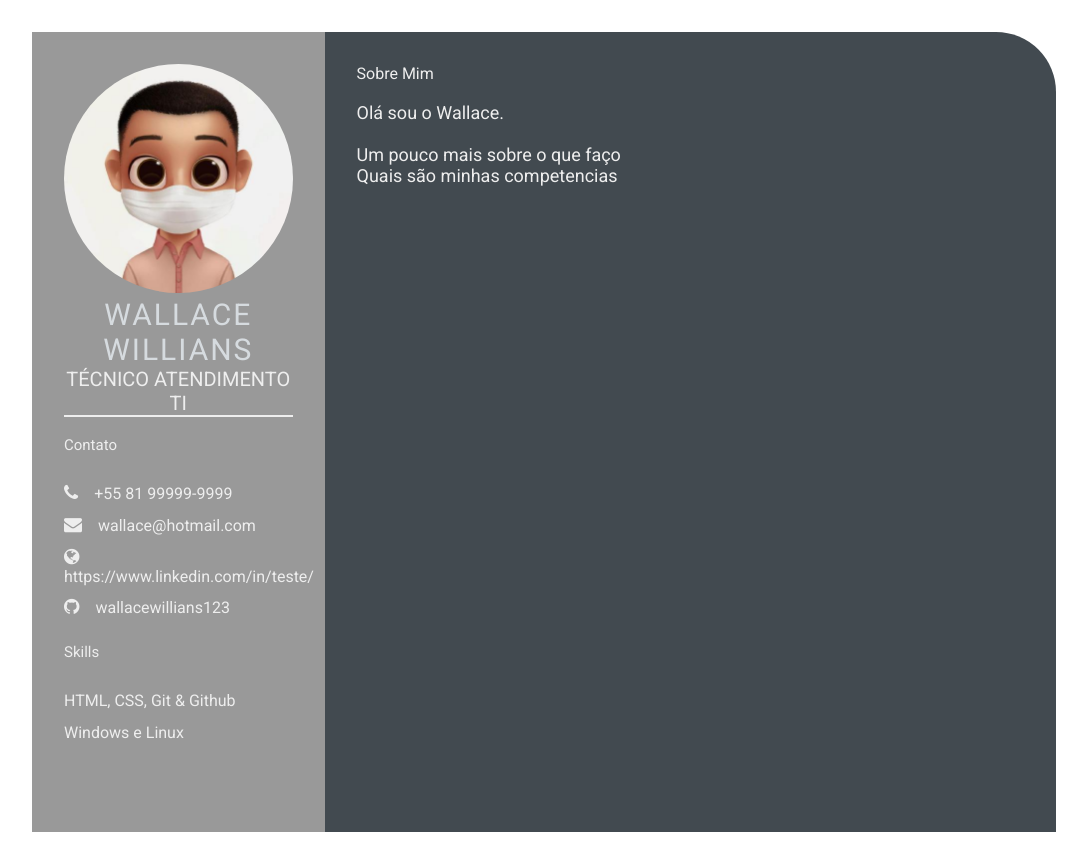
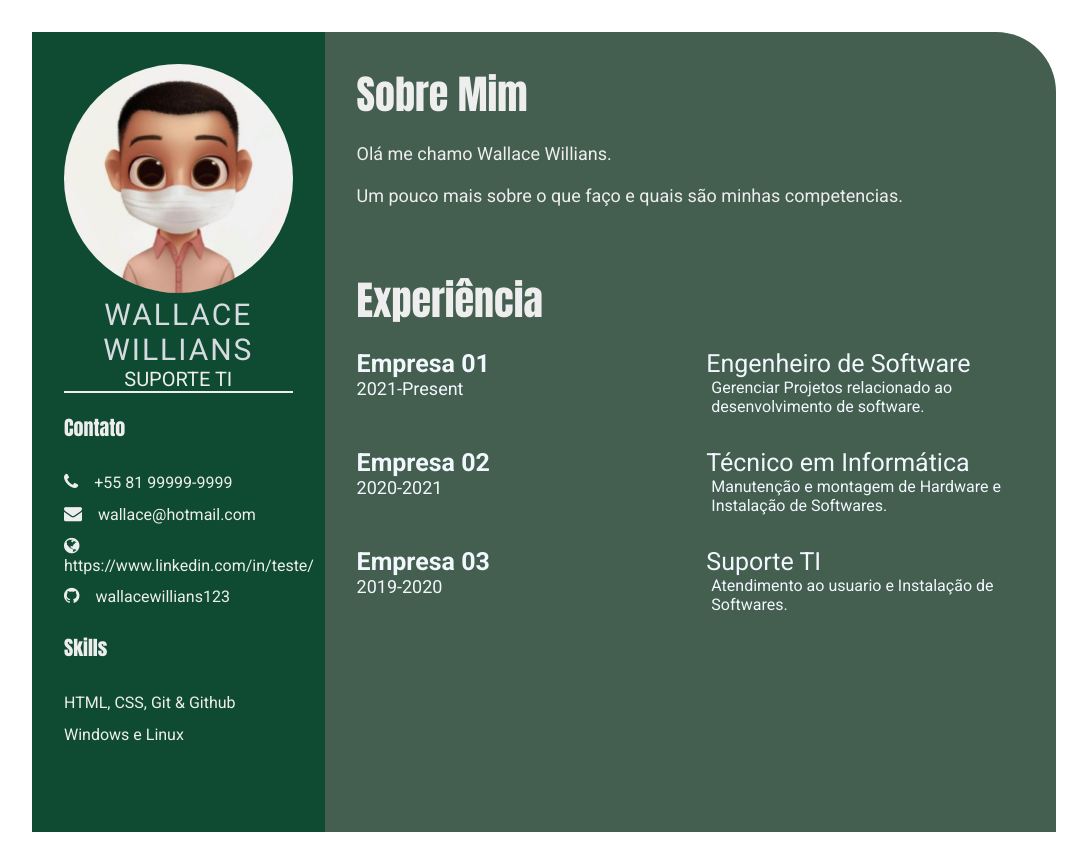
Before and after one commit to wallacewillians/wallacewillians.github.io, a plain HTML site: page index.html in a window 1280 px wide. Shown: the whole page, without its empty margins (96-1183 px from the left). Drawn offline with Linux system fonts and the light colour scheme.

Commit message:
Adicionado fontes HTML e CSS usando Google Font e atualizado documento com Experiencias (#4)
Co-authored-by: WALLACE WILLIANS DA SILVA <wallace.w-silva@SEFAZ.PE.GOV.BR>

```diff
--- a/index.html
+++ b/index.html
@@ -15,6 +15,10 @@
         href="https://fonts.googleapis.com/css2?family=Roboto:ital,wght@0,100;0,300;0,400;0,700;1,100;1,300;1,400;1,700&display=swap"
         rel="stylesheet">
 
+    <link rel="preconnect" href="https://fonts.googleapis.com">
+    <link rel="preconnect" href="https://fonts.gstatic.com" crossorigin>
+    <link href="https://fonts.googleapis.com/css2?family=Anton&display=swap" rel="stylesheet">
+
     <!-- font-awesome -->
     <link rel="stylesheet" href="https://cdnjs.cloudflare.com/ajax/libs/font-awesome/4.7.0/css/font-awesome.min.css">
 
@@ -29,7 +33,7 @@
                 <div class="profile">
                     <img class="profile-image" src="img/profile-image.jpg" alt="Profile Image">
                     <p class="name">Wallace Willians</p>
-                    <p class="profession">Técnico Atendimento TI</p>
+                    <p class="profession">Suporte TI</p>
                 </div>
                 <div class="contact-info"><br>
                     <p class="left-title">Contato</p>
@@ -59,12 +63,53 @@
                 <section class="about gap">
                     <div class="right-title">Sobre Mim</div><br>
                     <p class="about-me-contents">
-                        Olá sou o Wallace.<br>
-                        <br> Um pouco mais sobre o que faço
-                        <br> Quais são minhas competencias
+                        Olá me chamo Wallace Willians.<br>
+                        <br> Um pouco mais sobre o que faço e quais são minhas competencias.
                     </p>
                 </section>
             </div>
+            <section class="experience gap">
+                <div class="right-title">Experiência</div><br>
+                <div class="experience-contents">
+                    <div class="experience-left">
+                        <p class="exp-company-name">Empresa 01</p>
+                        <p class="exp-time-period">2021-Present</p>
+                    </div>
+                    <div class="exp-right">
+                        <p class="exp-position">Engenheiro de Software
+                        <p class="exp-desc">
+                            Gerenciar Projetos relacionado ao desenvolvimento de software.
+                        </p>
+                        </p>
+                    </div>
+                </div>
+                <div class="experience-contents">
+                    <div class="experience-left">
+                        <p class="exp-company-name">Empresa 02</p>
+                        <p class="exp-time-period">2020-2021</p>
+                    </div>
+                    <div class="exp-right">
+                        <p class="exp-position">Técnico em Informática
+                        <p class="exp-desc">
+                            Manutenção e montagem de Hardware e Instalação de Softwares.
+                        </p>
+                        </p>
+                    </div>
+                </div>
+                <div class="experience-contents">
+                    <div class="experience-left">
+                        <p class="exp-company-name">Empresa 03</p>
+                        <p class="exp-time-period">2019-2020</p>
+                    </div>
+                    <div class="exp-right">
+                        <p class="exp-position">Suporte TI
+                        <p class="exp-desc">
+                            Atendimento ao usuario e Instalação de Softwares.
+                        </p>
+                        </p>
+                    </div>
+                </div>
+            </section>
         </section>
     </main>
 </body>
--- a/style.css
+++ b/style.css
@@ -17,17 +17,17 @@
 .left-section {
     grid-column: span 2;
     height: 100%;
-    background-color: #999999;
+    background-color: #0f4b33;
 }
 
 .right-section {
     grid-column: span 5;
     height: 100%;
-    background-color: #424a50;
+    background-color: #445e50;
     border-radius: 0px 60px 0px 0px;
 }
 
-.left-section-contents{
+.left-section-contents {
     padding: 2rem 2rem;
 }
 
@@ -59,7 +59,8 @@
 /* .contact-info { border-bottom: 2px solid #1B2631; } */
 .left-title {
     color: #eeeeee;
-    font-size: 15px;
+    font-size: 20px;
+    font-family: 'Anton', sans-serif;
 }
 
 .contact-info ul {
@@ -82,23 +83,63 @@
 .skills ul {
     padding-top: 1.5rem;
 }
+
 .skills ul li p {
     padding: .4rem 0;
     color: #eeeeee;
 }
 
 .right-section-contents {
-    padding: 2rem 2rem;
+    padding: 2rem 0rem;
 }
 
 .right-title {
     color: #eeeeee;
+    font-size: 40px;
+    font-family: 'Anton', sans-serif;
 }
 
 .gap {
     padding-bottom: 2rem;
+    padding-left: 2rem;
 }
+
 .about-me-contents {
     font-size: 18px;
     color: #eeeeee;
 }
+
+.experience-contents,
+.education-contents,
+.awards-contents {
+    display: grid;
+    grid-template-columns: repeat(2, 1fr);
+    padding-bottom: 2rem;
+    color: #F1F8FD;
+}
+
+.exp-company-name,
+.education-school-name,
+.awards-company-name {
+    font-size: 25px;
+    font-weight: bold;
+}
+
+.exp-time-period,
+.educationp-time-period,
+.awards-time-period {
+    font-size: 18px;
+}
+
+.exp-position,
+.education-subject,
+.awards-name {
+    font-size: 25px;
+}
+
+.exp-desc,
+.education-desc,
+.awards-desc {
+    font-size: 16px;
+    padding-left: 5px;
+}
```
